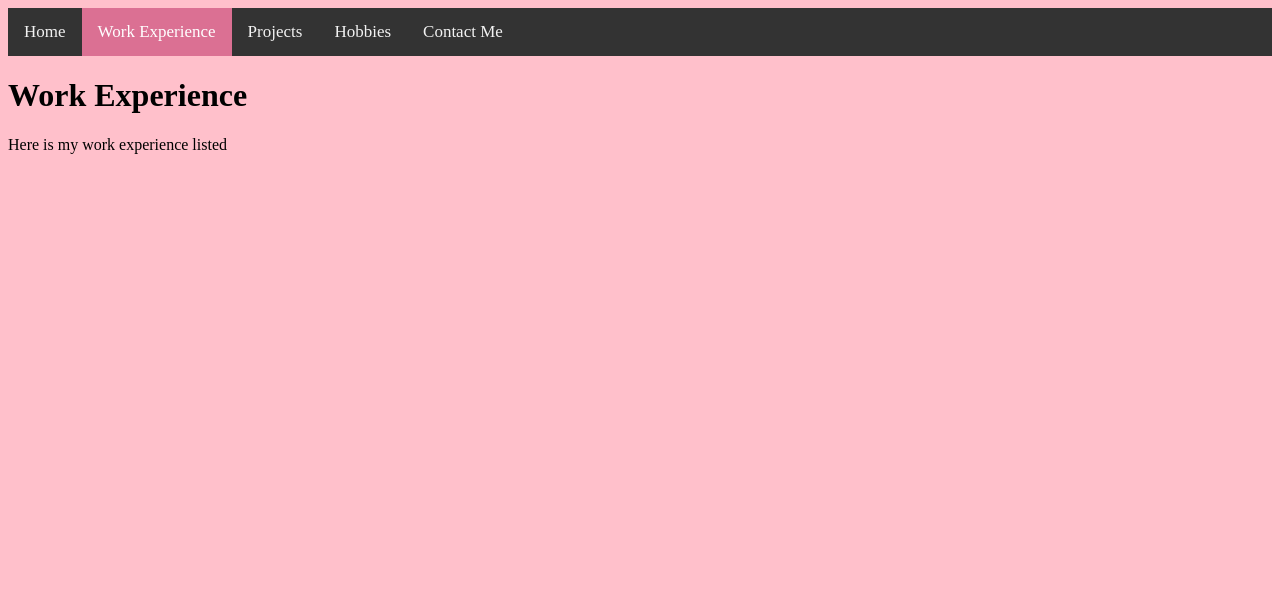
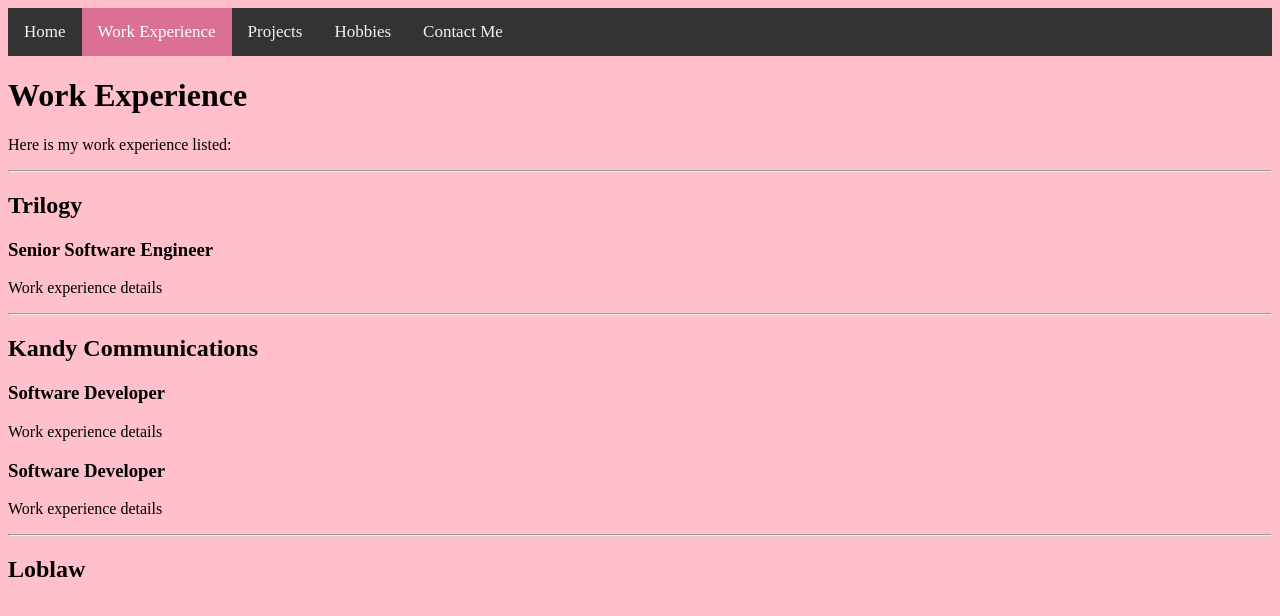
Before and after one commit to abbeykerkmann/abbeykerkmann.github.io, a plain HTML site: page src/pages/work_experience.html in a window 1280 px wide. Drawn offline with Linux system fonts and the light colour scheme.

Commit message:
first update to work experience

```diff
--- a/src/pages/work_experience.html
+++ b/src/pages/work_experience.html
@@ -14,7 +14,28 @@
 
     <body>
         <h1>Work Experience</h1>
-        <p>Here is my work experience listed</p>
+        <p>Here is my work experience listed:</p>
+
+        <hr>
+
+        <h2>Trilogy</h2>
+        <h3>Senior Software Engineer</h3>
+        <p>Work experience details</p>
+
+        <hr>
+
+        <h2>Kandy Communications</h2>
+
+        <h3>Software Developer</h3>
+        <p>Work experience details</p>
+
+        <h3>Software Developer</h3>
+        <p>Work experience details</p>
+
+        <hr>
+
+        <h2>Loblaw</h2>
+
     </body>
 
 </html>
```
